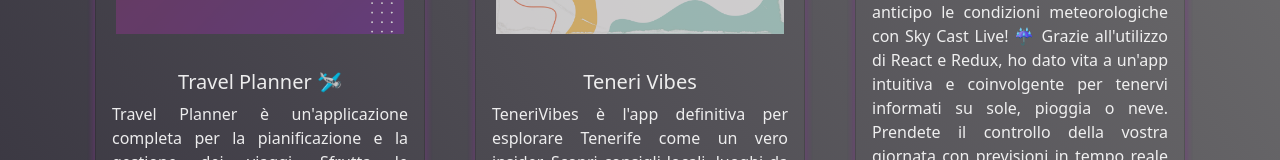
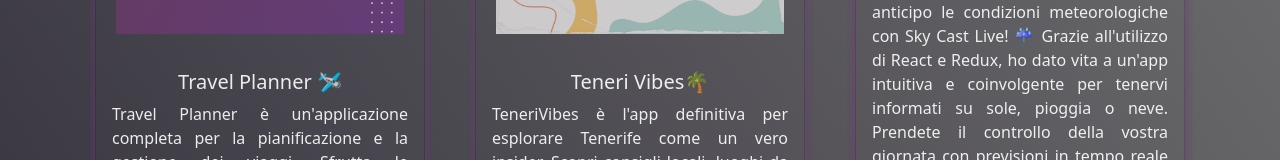
Before and after one commit to GiuseppeCanzoneri/my-repository, a React (Create React App) app: page /project in a window 1280 px wide. Shown: the part 577-737 px from the top of the page. Built offline with nearby package versions, Linux system fonts and the light colour scheme.

Commit message:
aggiunta icona

```diff
--- a/src/components/Projects/Projects.js
+++ b/src/components/Projects/Projects.js
@@ -32,7 +32,7 @@
             <ProjectCard
               imgPath={teneriVibes}
               isBlog={false}
-              title=" Teneri Vibes"
+              title=" Teneri Vibes🌴 "
               description="TeneriVibes è l'app definitiva per esplorare Tenerife come un vero insider. Scopri consigli locali, luoghi da visitare e soluzioni per il tuo budget, tutto basato sull'esperienza di sette appassionati viaggiatori che hanno esplorato l'isola. La tua avventura a Tenerife inizia qui!"
               ghLink="https://github.com/GiuseppeCanzoneri/Tenerife-Vibes"
               demoLink="https://tenery-vibes.vercel.app"
```
